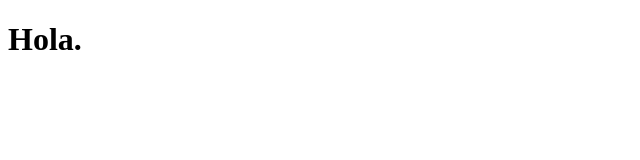
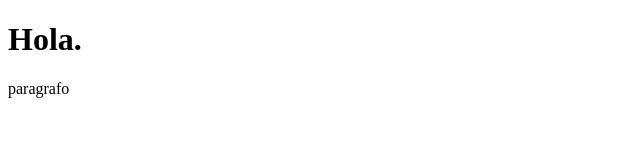
Before and after one commit to leandroqros/HTMLTest, a plain HTML site: page index.html in a window 1280 px wide. Shown: the full height of the page, 0-640 px from the left. Drawn offline with Linux system fonts and the light colour scheme.

Commit message:
adicionar paragrafo

```diff
--- a/index.html
+++ b/index.html
@@ -8,5 +8,6 @@
 </head>
 <body>
     <h1>Hola.</h1>
+    <p>paragrafo</p>
 </body>
 </html>
```
